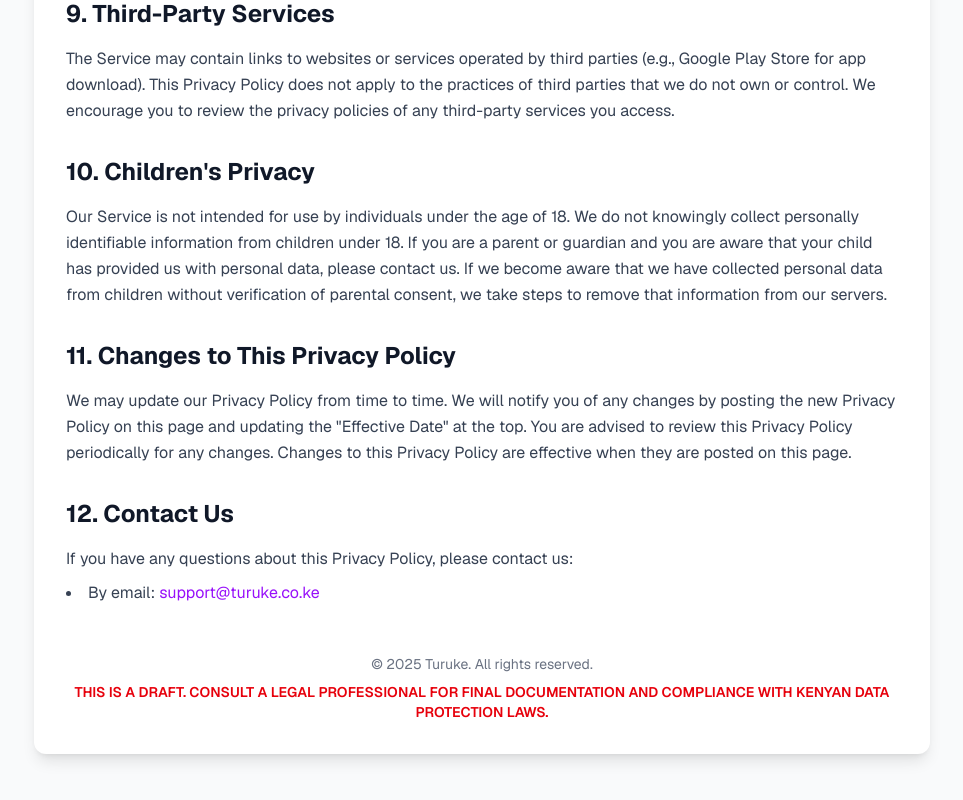
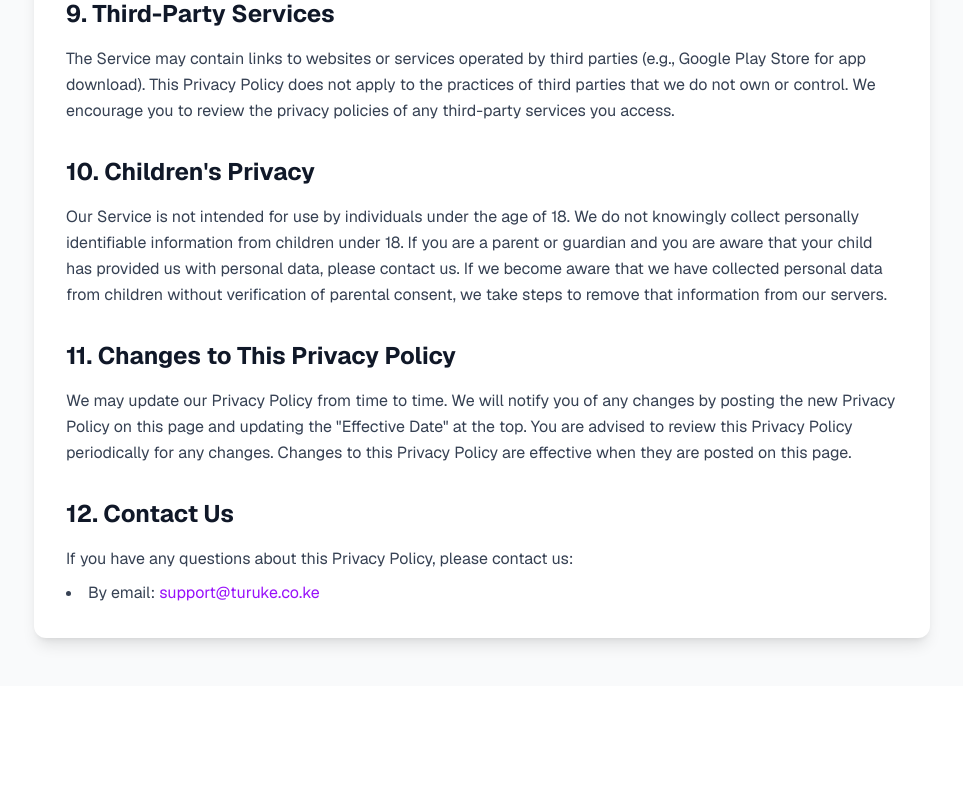
Before and after one commit to JoshuaNgugi/turuke-site, a Next.js app: page /privacy-policy in a window 1280 px wide. Shown: the part 3120-3920 px from the top of the page, without its empty margins (158-1121 px from the left). After the commit the page ends 3806 px from the top, so only its background shows below. Built offline with nearby package versions, Linux system fonts and the light colour scheme.

Commit message:
modify privacy policy

```diff
--- a/src/app/privacy-policy/page.tsx
+++ b/src/app/privacy-policy/page.tsx
@@ -172,13 +172,6 @@ export default function PrivacyPolicyPage() {
                         </ul>
                     </section>
                 </div>
-
-                <div className="mt-12 text-center text-sm text-gray-500">
-                    <p>&copy; {currentYear} Turuke. All rights reserved.</p>
-                    <p className="mt-2 text-red-600 font-semibold">
-                        THIS IS A DRAFT. CONSULT A LEGAL PROFESSIONAL FOR FINAL DOCUMENTATION AND COMPLIANCE WITH KENYAN DATA PROTECTION LAWS.
-                    </p>
-                </div>
             </div>
         </div>
     );
```
